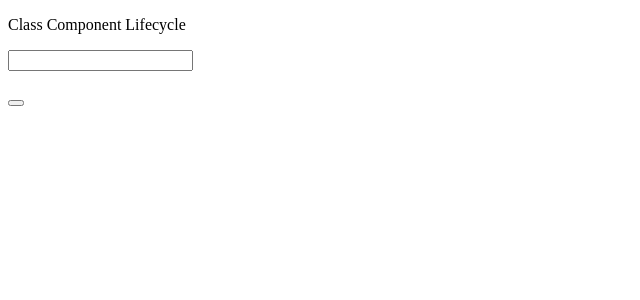
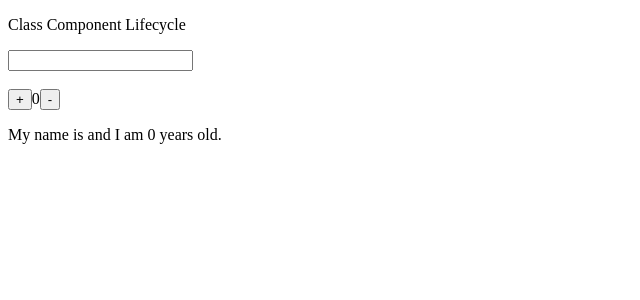
Before and after one commit to iqbal-arif/SimplifiedReactJS, a React (Vite) app in the folder demo/vite-project/Component Lifecyle/ClassComponentLifecyle/classcomponentlifecycle/: page / in a window 1280 px wide. Shown: the top 300 px of the page, without its empty margins (0-640 px from the left). Built offline with nearby package versions, Linux system fonts and the light colour scheme.

Commit message:
modified:   demo/vite-project/Component Lifecyle/ClassComponentLifecyle/classcomponentlifecycle/src/Child.jsx

```diff
--- a/demo/vite-project/Component Lifecyle/ClassComponentLifecyle/classcomponentlifecycle/src/Child.jsx
+++ b/demo/vite-project/Component Lifecyle/ClassComponentLifecyle/classcomponentlifecycle/src/Child.jsx
@@ -20,12 +20,31 @@ export class Child extends React.Component {
         <br />
         <br />
         <button
-          onClick={() => {
-            return {
-              age: currentStage.age - 1,
-            };
-          }}
-        ></button>
+          onClick={() =>
+            this.setState((currentState) => {
+              return {
+                age: currentState.age + 1,
+              };
+            })
+          }
+        >
+          +
+        </button>
+        <span>{this.state.age}</span>
+        <button
+          onClick={() =>
+            this.setState((currentState) => {
+              return {
+                age: currentState.age - 1,
+              };
+            })
+          }
+        >
+          -
+        </button>
+        <p>
+          My name is {this.state.name} and I am {this.state.age} years old.
+        </p>
       </div>
     );
   }
```
